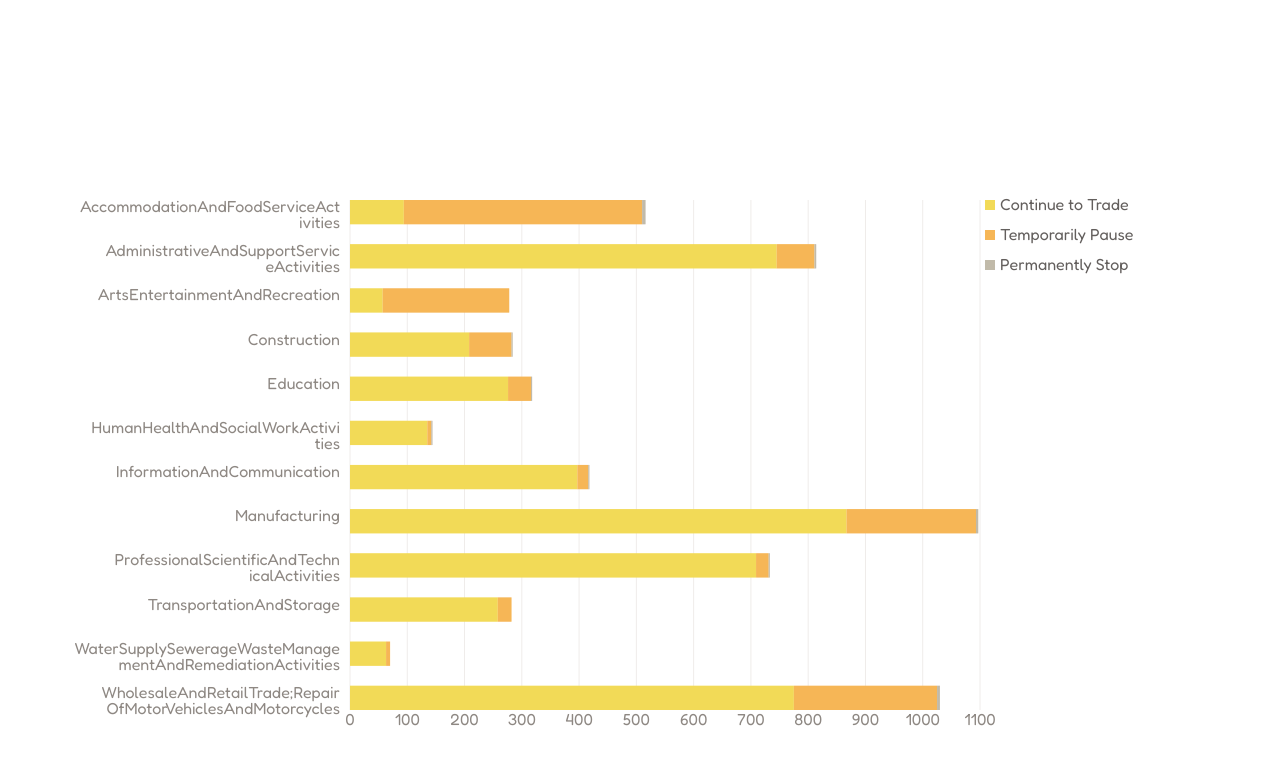
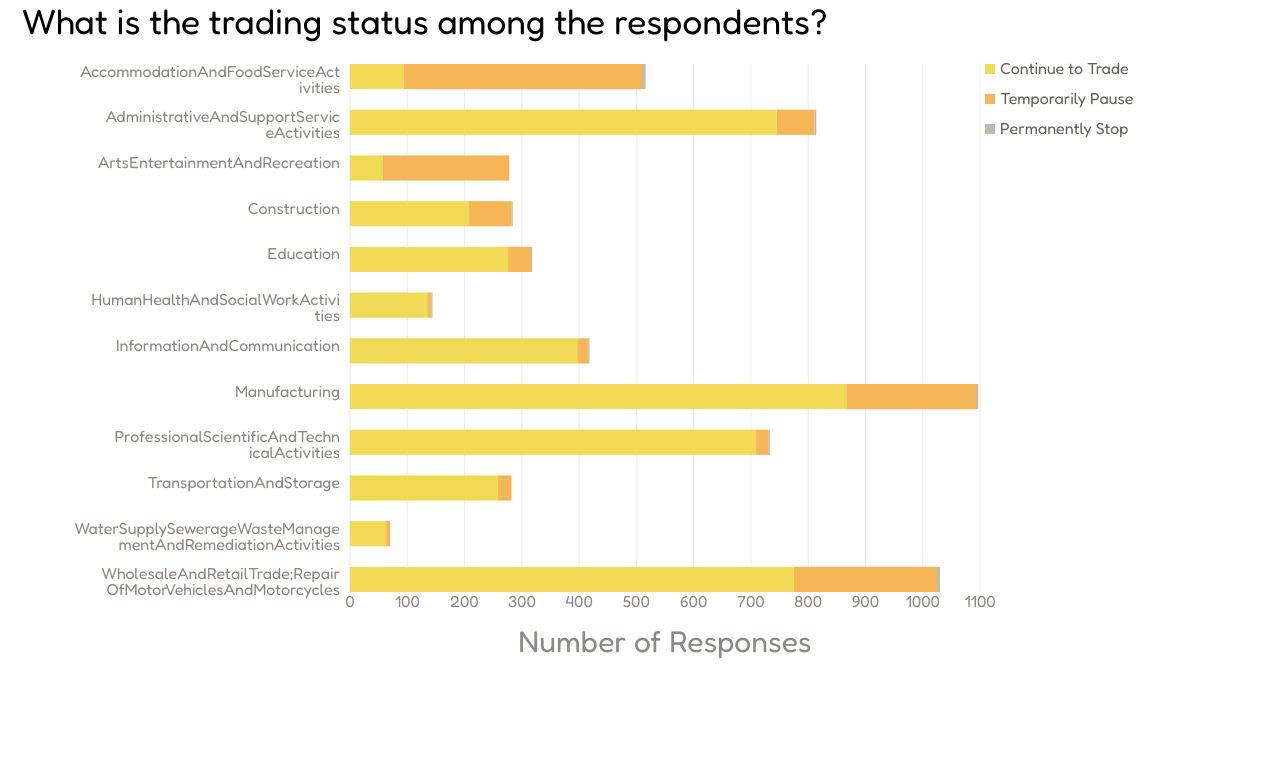
Before and after one commit to BinaryDog109/covid-impact-viz, a React (Create React App) app: page / in a window 1280 px wide. Shown: the top 764 px of the page. Built offline with nearby package versions, Linux system fonts and the light colour scheme.

Commit message:
Added axis label

```diff
--- a/src/App.css
+++ b/src/App.css
@@ -40,24 +40,19 @@
 .tick-group line {
   stroke: #EFECEA;
 }
-.tick-group text {
+.tick-group text, .axis-label {
   fill: #8E8883;
-}
-
-.mark .mark-subset1 {
-  fill: #F2DA57;
-}
-.mark .mark-subset2 {
-  fill: #F6B656;
-}
-.mark .mark-subset3 {
-  fill: #BA5F06;
 }
 
 .main-shape text {
   fill: #635F5D;
 }
 
+.histogram .title {
+  font-size: 2.2em;
+  padding-left: 22px;
+}
+
 svg {
   vertical-align: top;
 }
--- a/src/App.js
+++ b/src/App.js
@@ -11,14 +11,14 @@ import { ColorLegend } from "./components/ColorLegend";
 import { useState } from "react";
 
 const diagramSpace = {
-  top: 200,
+  top: 22,
   left: 350,
-  bottom: 90,
+  bottom: 200,
   right: 300,
 };
 
 const displayWidth = window.innerWidth;
-const displayHeight = window.innerHeight;
+const displayHeight = window.innerHeight - 50;
 const drawHeight = displayHeight - diagramSpace.top - diagramSpace.bottom;
 const drawWidth = displayWidth - diagramSpace.left - diagramSpace.right;
 
@@ -53,6 +53,9 @@ function App() {
 
   return (
     <div className="histogram">
+      <div className="title">
+        What is the trading status among the respondents?
+      </div>
       <svg width={displayWidth} height={displayHeight}>
         <g transform={`translate(${diagramSpace.left}, ${diagramSpace.top})`}>
           <XAxisChannel xMapping={xMapping} drawHeight={drawHeight} />
@@ -76,7 +79,7 @@ function App() {
             colorMapping={colorMapping}
             mustDisplay={hoverLegend ? false : true}
           />
-
+          <text className="axis-label" textAnchor="middle" x={drawWidth/2} y={drawHeight} fontSize={30} dy={60}>Number of Responses</text>
           <ColorLegend
             hoverLegend={hoverLegend}
             handleHover={setHoverLegend}
```
